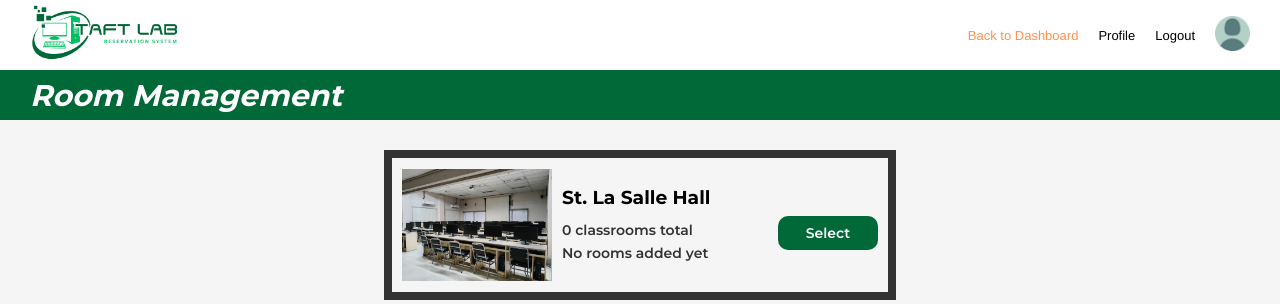
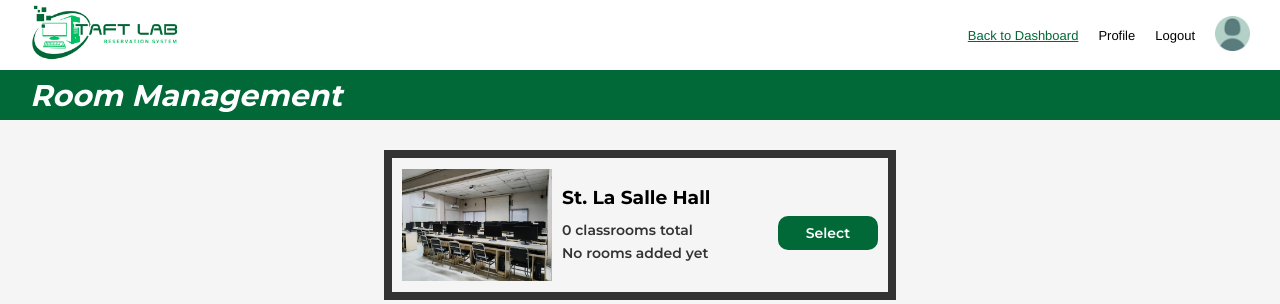
Before and after one commit to ghnikien/ITPROG-TaftLab, a PHP site: page /roomManagement.php in a window 1280 px wide, with the pointer over the restyled element. Shown: the top 304 px of the page. Run offline with PHP 8.4, Linux system fonts and the light colour scheme; data that the repository does not hold is empty.

Commit message:
added to css

```diff
--- a/Webpages/roomManagement.css
+++ b/Webpages/roomManagement.css
@@ -17,6 +17,11 @@
   margin: 0;
   font-weight: 800;
   font-style: italic;
+}
+
+nav ul li a:hover {
+    text-decoration: underline;
+    color: #006937;
 }
 
 .box {
```
